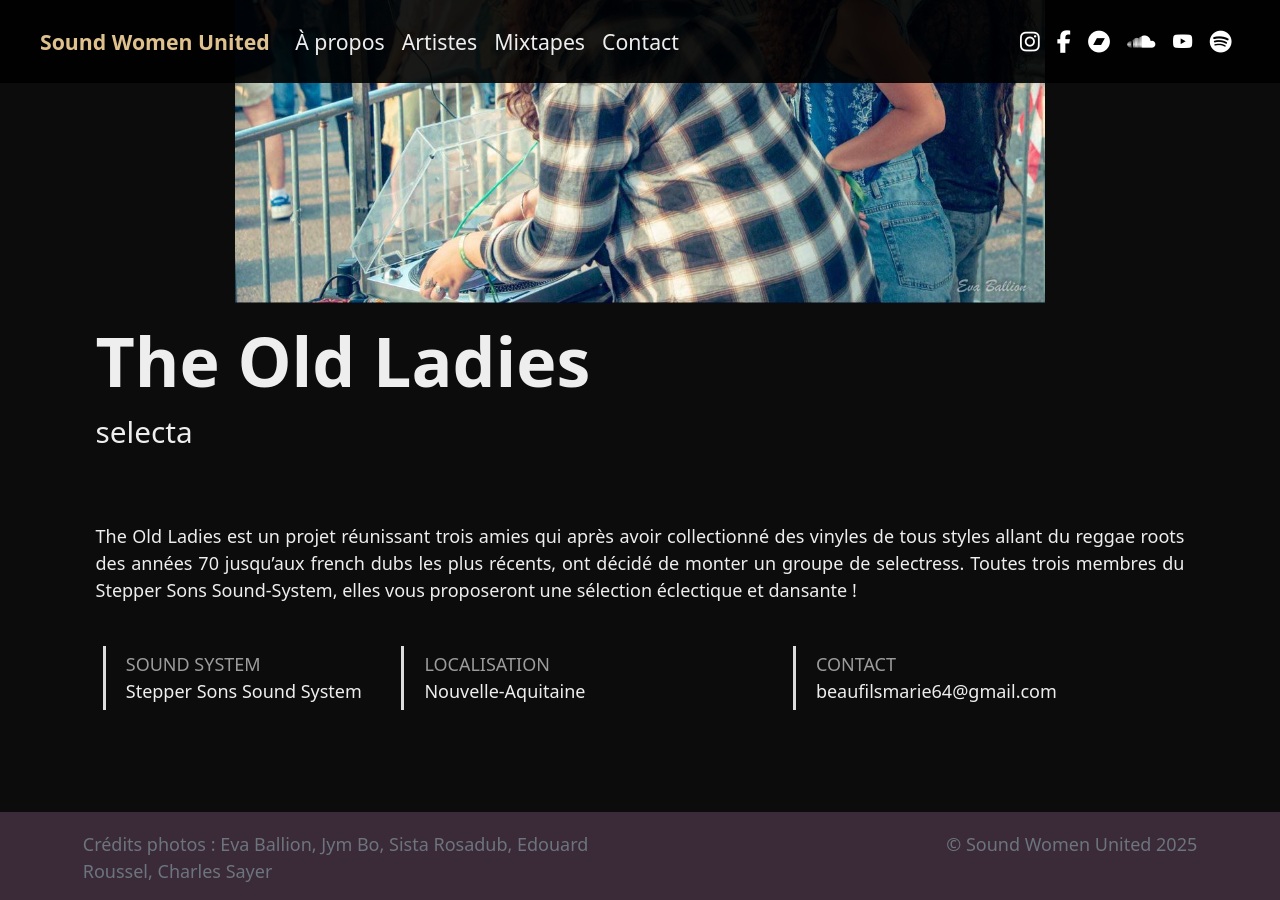
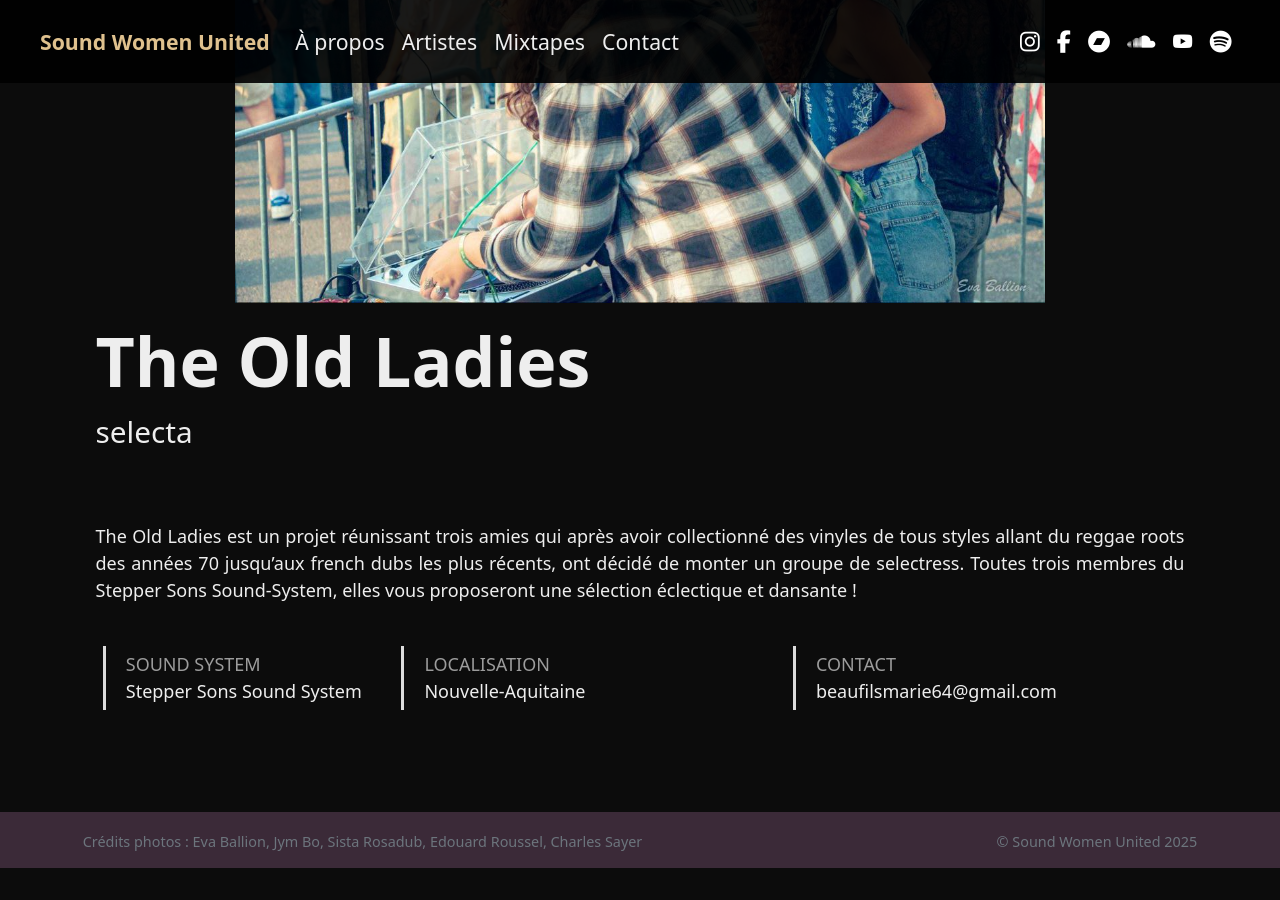
Before and after one commit to sabord/swu, a Jekyll site: the page built from docs/_artists/The_Old_Ladies.md, in a window 1280 px wide and 900 px high, scrolled down 320 px. Built offline with Jekyll 4.4.1, drawn with Linux system fonts in a browser that asks for light colours; after the commit the page ends 1188 px from its top, so only the background shows below that.

Commit message:
decrease footer font size

```diff
--- a/docs/_includes/footer.html
+++ b/docs/_includes/footer.html
@@ -1,14 +1,23 @@
 <footer>
-    <div class="container">
-      <div class="row">
-        <div class="col-md-6 col-sm-12">
-          <div class="text-secondary pt-1 float-md-end float-sm-start">Crédits photos : Eva Ballion, Jym Bo, Sista Rosadub, Edouard Roussel, Charles Sayer</div>
+  <div class="container">
+    <div class="row">
+      <div class="col-md-9 col-sm-12">
+        <div
+          class="text-secondary pt-1 float-md-start float-sm-start"
+          style="font-size: 0.8em"
+        >
+          Crédits photos : Eva Ballion, Jym Bo, Sista Rosadub, Edouard Roussel,
+          Charles Sayer
         </div>
-        <div class="col-md-6 col-sm-12">
-          <div class="text-secondary pt-1 float-md-end float-sm-start">
-            &copy; {{ site.footer.copyright }} 20{{ site.time | date: '%y' }}
-          </div>
+      </div>
+      <div class="col-md-3 col-sm-12">
+        <div
+          class="text-secondary pt-1 float-md-end float-sm-start"
+          style="font-size: 0.8em"
+        >
+          &copy; {{ site.footer.copyright }} 20{{ site.time | date: '%y' }}
         </div>
       </div>
     </div>
+  </div>
 </footer>
```
